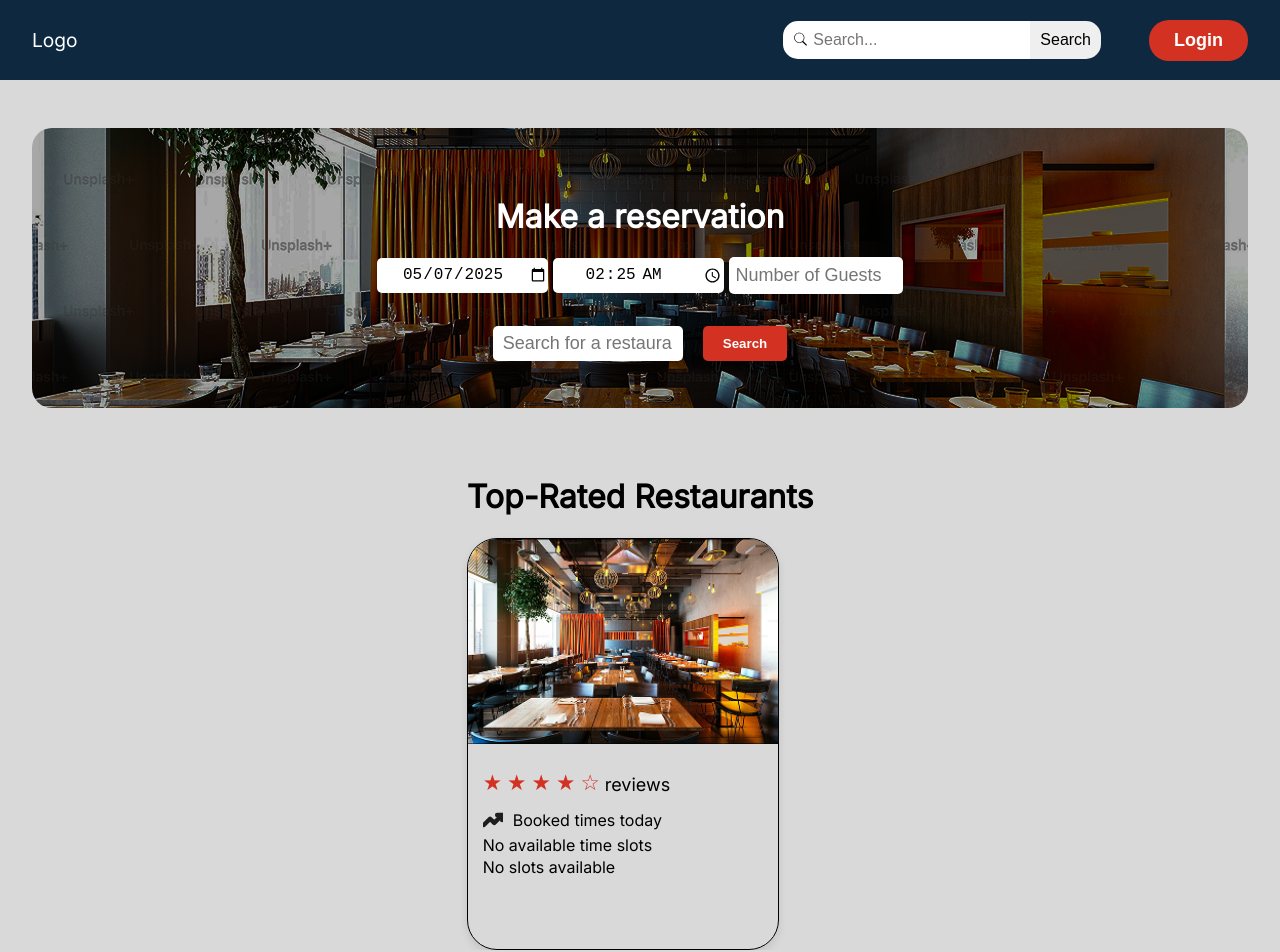
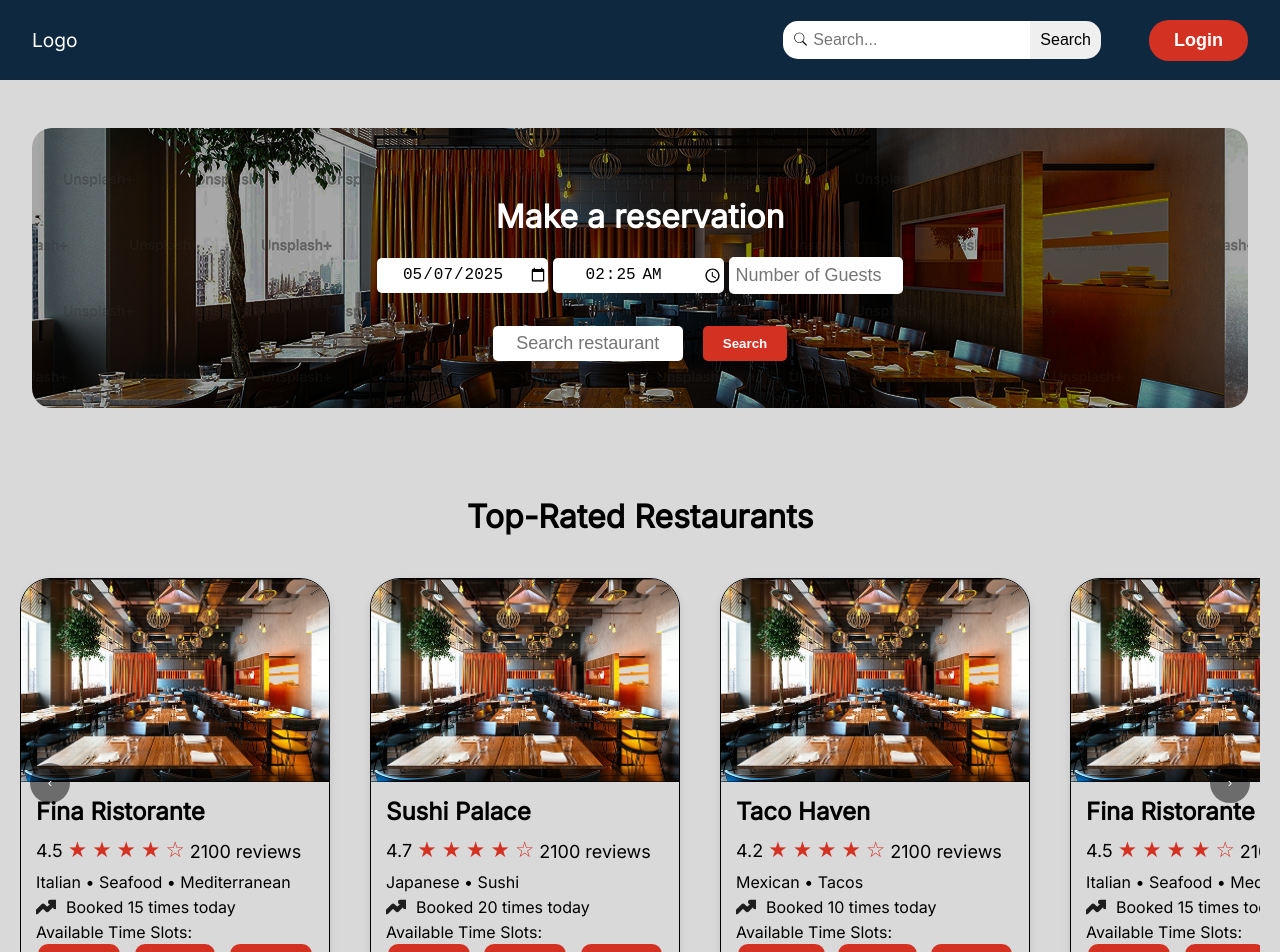
Before and after one commit to gopinathsjsu/team-project-20201-codecrafters, a React (Vite) app in the folder cmpe202project/: page / in a window 1280 px wide. Shown: the top 952 px of the page. Built offline with nearby package versions, Linux system fonts and the light colour scheme.

Commit message:
Implemented top-rated restaurants carousel with dynamic data fetching and styling updates

```diff
--- a/cmpe202project/src/pages/HomePage.jsx
+++ b/cmpe202project/src/pages/HomePage.jsx
@@ -5,6 +5,92 @@
 const HomePage = () => {
   const [today, setToday] = useState("");
   const [currentTime, setCurrentTime] = useState("");
+
+  // Simulate fetching top-rated restaurants
+  const getTopRatedRestaurants = () => {
+    return [
+      {
+        name: "Fina Ristorante",
+        rating: 4.5,
+        reviews: 2100,
+        cuisine: "Italian • Seafood • Mediterranean",
+        bookedTimes: 15,
+        timeSlots: ["6:30 PM", "7:00 PM", "8:00 PM"],
+      },
+      {
+        name: "Sushi Palace",
+        rating: 4.7,
+        reviews: 2100,
+        cuisine: "Japanese • Sushi",
+        bookedTimes: 20,
+        timeSlots: ["5:30 PM", "6:00 PM", "7:30 PM"],
+      },
+      {
+        name: "Taco Haven",
+        rating: 4.2,
+        reviews: 2100,
+        cuisine: "Mexican • Tacos",
+        bookedTimes: 10,
+        timeSlots: ["12:00 PM", "1:00 PM", "2:00 PM"],
+      },
+      {
+        name: "Fina Ristorante",
+        rating: 4.5,
+        reviews: 2100,
+        cuisine: "Italian • Seafood • Mediterranean",
+        bookedTimes: 15,
+        timeSlots: ["6:30 PM", "7:00 PM", "8:00 PM"],
+      },
+      {
+        name: "Sushi Palace",
+        rating: 4.7,
+        reviews: 2100,
+        cuisine: "Japanese • Sushi",
+        bookedTimes: 20,
+        timeSlots: ["5:30 PM", "6:00 PM", "7:30 PM"],
+      },
+      {
+        name: "Taco Haven",
+        rating: 4.2,
+        reviews: 2100,
+        cuisine: "Mexican • Tacos",
+        bookedTimes: 10,
+        timeSlots: ["12:00 PM", "1:00 PM", "2:00 PM"],
+      },
+      {
+        name: "Fina Ristorante",
+        rating: 4.5,
+        reviews: 2100,
+        cuisine: "Italian • Seafood • Mediterranean",
+        bookedTimes: 15,
+        timeSlots: ["6:30 PM", "7:00 PM", "8:00 PM"],
+      },
+      {
+        name: "Sushi Palace",
+        rating: 4.7,
+        reviews: 2100,
+        cuisine: "Japanese • Sushi",
+        bookedTimes: 20,
+        timeSlots: ["5:30 PM", "6:00 PM", "7:30 PM"],
+      },
+      {
+        name: "Taco Haven",
+        rating: 4.2,
+        reviews: 2100,
+        cuisine: "Mexican • Tacos",
+        bookedTimes: 10,
+        timeSlots: ["12:00 PM", "1:00 PM", "2:00 PM"],
+      },
+      {
+        name: "Fina Ristorante",
+        rating: 4.5,
+        reviews: 2100,
+        cuisine: "Italian • Seafood • Mediterranean",
+        bookedTimes: 15,
+        timeSlots: ["6:30 PM", "7:00 PM", "8:00 PM"],
+      },
+    ];
+  };
 
   useEffect(() => {
     const date = new Date();
@@ -55,7 +141,7 @@
           <div className="search-and-submit">
             <input
               type="text"
-              placeholder="Search for a restaurant"
+              placeholder="Search restaurant"
               className="reservation-input"
             />
             <button type="submit" className="reservation-button">
@@ -66,8 +152,52 @@
       </div>
       <div className="top-rated-restaurants">
         <h1>Top-Rated Restaurants</h1>
-        <div>
-          <RestaurantBox />
+        <div className="restaurant-carousel">
+          <button
+            className="carousel-button left"
+            onClick={() => {
+              const list = document.querySelector(".restaurant-list");
+              const itemWidth = 310 + 40; // 310px width + 40px gap
+              if (list.scrollLeft === 0) {
+                // If at the start, scroll to the end
+                list.scrollTo({ left: list.scrollWidth, behavior: "smooth" });
+              } else {
+                // Scroll left by one item
+                list.scrollBy({ left: -itemWidth, behavior: "smooth" });
+              }
+            }}
+          >
+            &#8249;
+          </button>
+          <div className="restaurant-list">
+            {getTopRatedRestaurants().map((restaurant, index) => (
+              <RestaurantBox
+                key={index}
+                name={restaurant.name}
+                rating={restaurant.rating}
+                reviews={restaurant.reviews}
+                cuisine={restaurant.cuisine}
+                bookedTimes={restaurant.bookedTimes}
+                timeSlots={restaurant.timeSlots}
+              />
+            ))}
+          </div>
+          <button
+            className="carousel-button right"
+            onClick={() => {
+              const list = document.querySelector(".restaurant-list");
+              const itemWidth = 310 + 40; // 310px width + 40px gap
+              if (list.scrollLeft + list.clientWidth >= list.scrollWidth) {
+                // If at the end, scroll to the start
+                list.scrollTo({ left: 0, behavior: "smooth" });
+              } else {
+                // Scroll right by one item
+                list.scrollBy({ left: itemWidth, behavior: "smooth" });
+              }
+            }}
+          >
+            &#8250;
+          </button>
         </div>
       </div>
     </main>
--- a/cmpe202project/src/styles/HomePage.css
+++ b/cmpe202project/src/styles/HomePage.css
@@ -4,6 +4,7 @@
   align-items: center;
   justify-content: center;
   font-family: inter, sans-serif;
+  margin-bottom: 20px;
 }
 
 .reservation-container{
@@ -78,7 +79,68 @@
     color: #D33223;
 }
 
+.top-rated-restaurants{
+    position: relative;
+    padding: 20px; /* Add padding to ensure content is not cut off */
+    text-align: center; /* Center-align the heading */
+    width: 100%; /* Ensure it doesn't exceed the viewport width */
+    box-sizing: border-box; /* Include padding in the width calculation */
+}
+
 .top-rated-restaurants h1{
     color: black;
     font-weight: bold;
 }
+
+.restaurant-carousel {
+    display: flex;
+    align-items: center;
+    overflow: hidden; /* Hide overflowing content */
+    padding: 10px 0;
+    position: relative;
+    width: 100%; /* Ensure it fits within the parent container */
+    box-sizing: border-box;
+}
+
+.carousel-button {
+    position: absolute;
+    top: 50%;
+    transform: translateY(-50%);
+    background-color: rgba(0, 0, 0, 0.5);
+    color: white;
+    border: none;
+    border-radius: 50%;
+    width: 40px;
+    height: 40px;
+    cursor: pointer;
+    z-index: 1;
+}
+
+.carousel-button.left {
+    left: 10px;
+}
+
+.carousel-button.right {
+    right: 10px;
+}
+
+.carousel-button:hover {
+    background-color: rgba(0, 0, 0, 0.8);
+}
+
+.restaurant-list {
+    display: flex;
+    gap: 2.5rem; /* Space between items */
+    overflow: hidden; /* Hide items that don't fit in the visible area */
+    scroll-behavior: smooth; /* Smooth scrolling for better UX */
+    padding: 10px 0;
+    width: 100%; /* Ensure it fits within the carousel */
+    box-sizing: border-box;
+}
+
+.restaurant-list > * {
+    flex: 0 0 auto; /* Prevent shrinking and ensure items stay inline */
+    width: 310px; /* Match the width defined in RestaurantBox.css */
+    height: 400px; /* Match the height defined in RestaurantBox.css */
+    box-sizing: border-box;
+}
```
